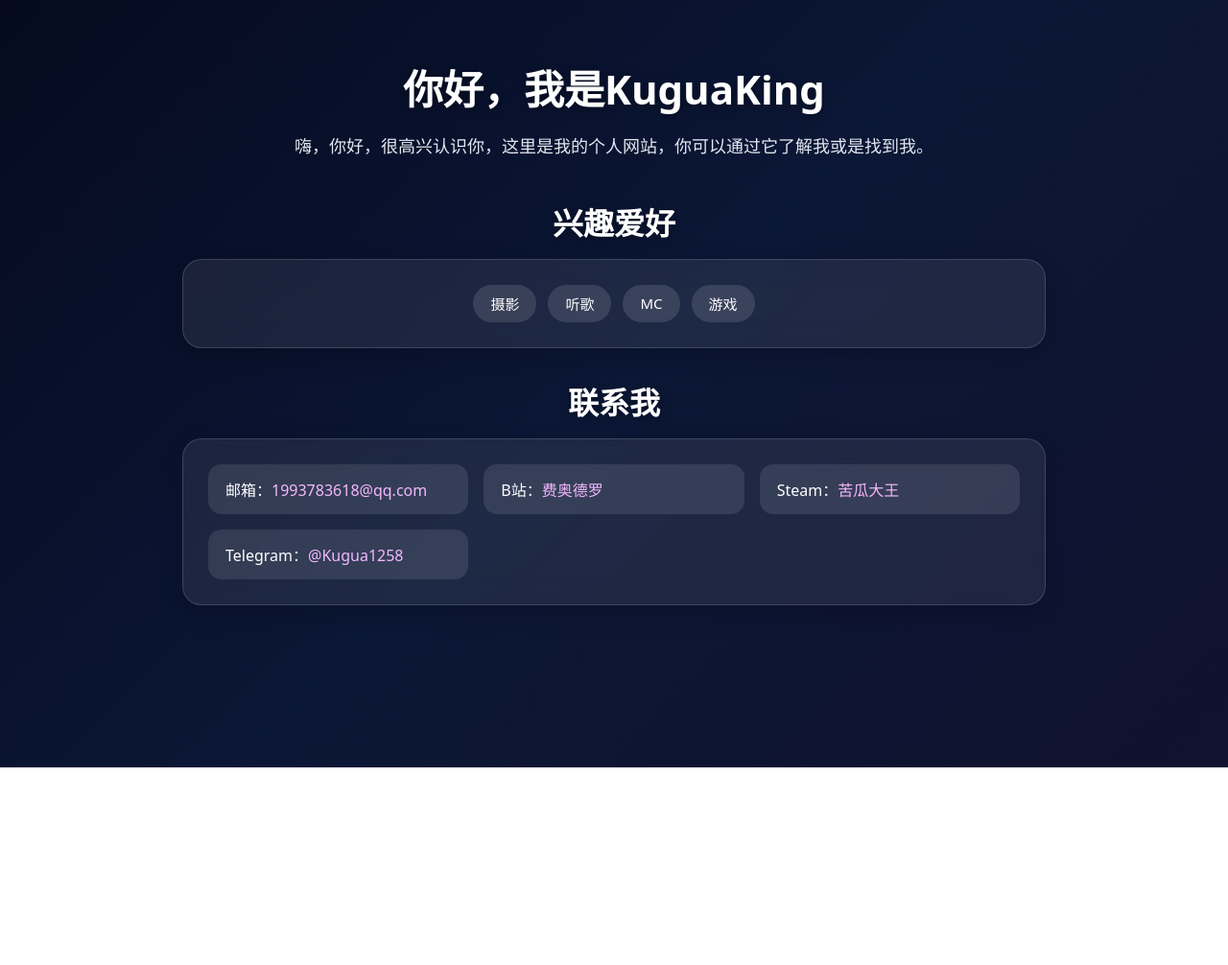
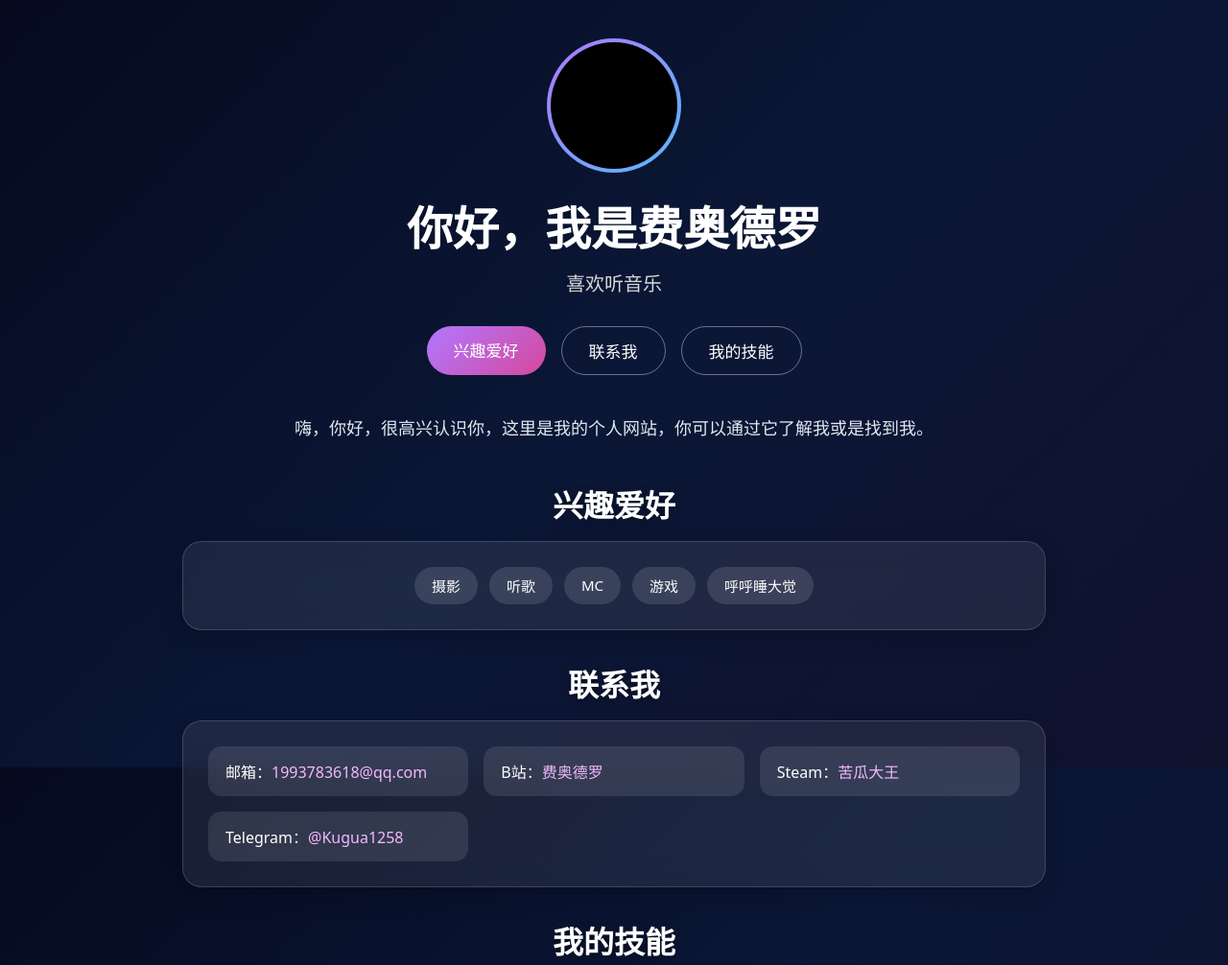
Before and after one commit to KuguaKing1258/kuguaking1258.github.io, a plain HTML site: page index.html in a window 1280 px wide. Shown: the top 1006 px of the page at 96% size. Before the commit the page ends 800 px from the top, so only its background shows below. Drawn offline with Linux system fonts and the light colour scheme.

Commit message:
Update index.html

```diff
--- a/index.html
+++ b/index.html
@@ -15,23 +15,89 @@ body{
 .container{
   max-width:900px;
   margin:0 auto;
+  text-align:center;
 }
-.title-main{
-  text-align:center;
-  color:#ffffff;
-  font-size:42px;
-  margin:20px 0 16px;
-  text-shadow: 0 2px 10px #00000060;
+/* 头像光环 + 圆形头像 */
+.avatar-wrap{
+  width:140px;
+  height:140px;
+  margin:0 auto 20px;
+  border-radius:50%;
+  background: linear-gradient(135deg,#b078ff,#58b8ff);
+  padding:4px;
 }
+.avatar{
+  width:100%;
+  height:100%;
+  border-radius:50%;
+  background:#000000;
+}
+.main-title{
+  font-size:48px;
+  color:#fff;
+  margin-bottom:12px;
+}
+/* 文字轮播容器 */
+.slide-text-box{
+  height:28px;
+  overflow:hidden;
+  margin-bottom:30px;
+}
+.slide-text{
+  animation: textRoll 9s infinite;
+}
+.slide-text span{
+  display:block;
+  font-size:20px;
+  color:#d8d8d8;
+  line-height:28px;
+}
+@keyframes textRoll {
+  0%{transform:translateY(0);}
+  30%{transform:translateY(0);}
+  33%{transform:translateY(-28px);}
+  63%{transform:translateY(-28px);}
+  66%{transform:translateY(-56px);}
+  96%{transform:translateY(-56px);}
+  100%{transform:translateY(0);}
+}
+/* 导航按钮组 */
+.btn-group{
+  display:flex;
+  gap:16px;
+  justify-content:center;
+  flex-wrap:wrap;
+  margin-bottom:40px;
+}
+.btn{
+  padding:12px 28px;
+  border-radius:999px;
+  font-size:17px;
+  border:none;
+  cursor:pointer;
+  text-decoration:none;
+  transition:0.2s;
+}
+.btn-purple{
+  background: linear-gradient(135deg,#b078ff,#d6489c);
+  color:#fff;
+}
+.btn-outline{
+  background:transparent;
+  color:#fff;
+  border:1px solid rgba(255,255,255,0.4);
+}
+.btn:hover{
+  transform:scale(1.04);
+}
+
 .desc-text{
-  text-align:center;
   color:#e2e8f0;
   font-size:18px;
   margin-bottom:40px;
   line-height:1.7;
 }
 h2{
-  text-align:center;
   color:#ffffff;
   font-size:32px;
   margin:32px 0 16px;
@@ -69,6 +135,7 @@ h2{
   background:rgba(255,255,255,0.10);
   border-radius:14px;
   color:#ffffff;
+  text-align:left;
 }
 .link-item a{
   color:#f4b8ff;
@@ -126,20 +193,39 @@ h2{
 </head>
 <body>
 <div class="container">
-  <h1 class="title-main">你好，我是KuguaKing</h1>
+  <!-- 头像+标题+轮播词条 -->
+  <div class="avatar-wrap">
+    <div class="avatar"></div>
+  </div>
+  <h1 class="main-title">你好，我是费奥德罗</h1>
+  <div class="slide-text-box">
+    <div class="slide-text">
+      <span>生活哲学家</span>
+      <span>喜欢听音乐</span>
+      <span>娱乐爱好者</span>
+    </div>
+  </div>
+  <!-- 三个导航按钮，锚点跳转 -->
+  <div class="btn-group">
+    <a href="#hobby" class="btn btn-purple">兴趣爱好</a>
+    <a href="#contact" class="btn btn-outline">联系我</a>
+    <a href="#skill" class="btn btn-outline">我的技能</a>
+  </div>
+
   <p class="desc-text">嗨，你好，很高兴认识你，这里是我的个人网站，你可以通过它了解我或是找到我。</p>
 
-  <h2>兴趣爱好</h2>
+  <h2 id="hobby">兴趣爱好</h2>
   <div class="glass">
     <div class="tag-row">
       <span class="tag">摄影</span>
       <span class="tag">听歌</span>
       <span class="tag">MC</span>
       <span class="tag">游戏</span>
+      <span class="tag">呼呼睡大觉</span>
     </div>
   </div>
 
-  <h2>联系我</h2>
+  <h2 id="contact">联系我</h2>
   <div class="glass link-grid">
     <div class="link-item tooltip-wrap">
       邮箱：<a href="mailto:1993783618@qq.com">1993783618@qq.com</a>
@@ -159,12 +245,30 @@ h2{
         <div class="tip-btn">点击访问我的空间</div>
       </div>
     </div>
-    <div class="link-item">
+    <div class="link-item tooltip-wrap">
       Steam：<a href="https://steamcommunity.com/profiles/76561199752755139/" target="_blank">苦瓜大王</a>
+      <div class="tooltip-card">
+        <div class="tip-icon">🎮</div>
+        <div class="tip-title">Steam · 苦瓜大王</div>
+        <div class="tip-desc">有空一起联机打游戏</div>
+        <div class="tip-btn">去主页看看</div>
+      </div>
     </div>
-    <div class="link-item">
+    <div class="link-item tooltip-wrap">
       Telegram：<a href="https://t.me/Kugua1258" target="_blank">@Kugua1258</a>
+      <div class="tooltip-card">
+        <div class="tip-icon">✈️</div>
+        <div class="tip-title">TG · @Kugua1258</div>
+        <div class="tip-desc">随时可以来找我聊天</div>
+        <div class="tip-btn">打开Telegram</div>
+      </div>
     </div>
+  </div>
+
+  <!-- 预留我的技能板块，后面你自己填充内容 -->
+  <h2 id="skill">我的技能</h2>
+  <div class="glass">
+    <p style="color:#ddd;">这里暂时空白，后续你来补充技能内容</p>
   </div>
 </div>
 </body>
```
